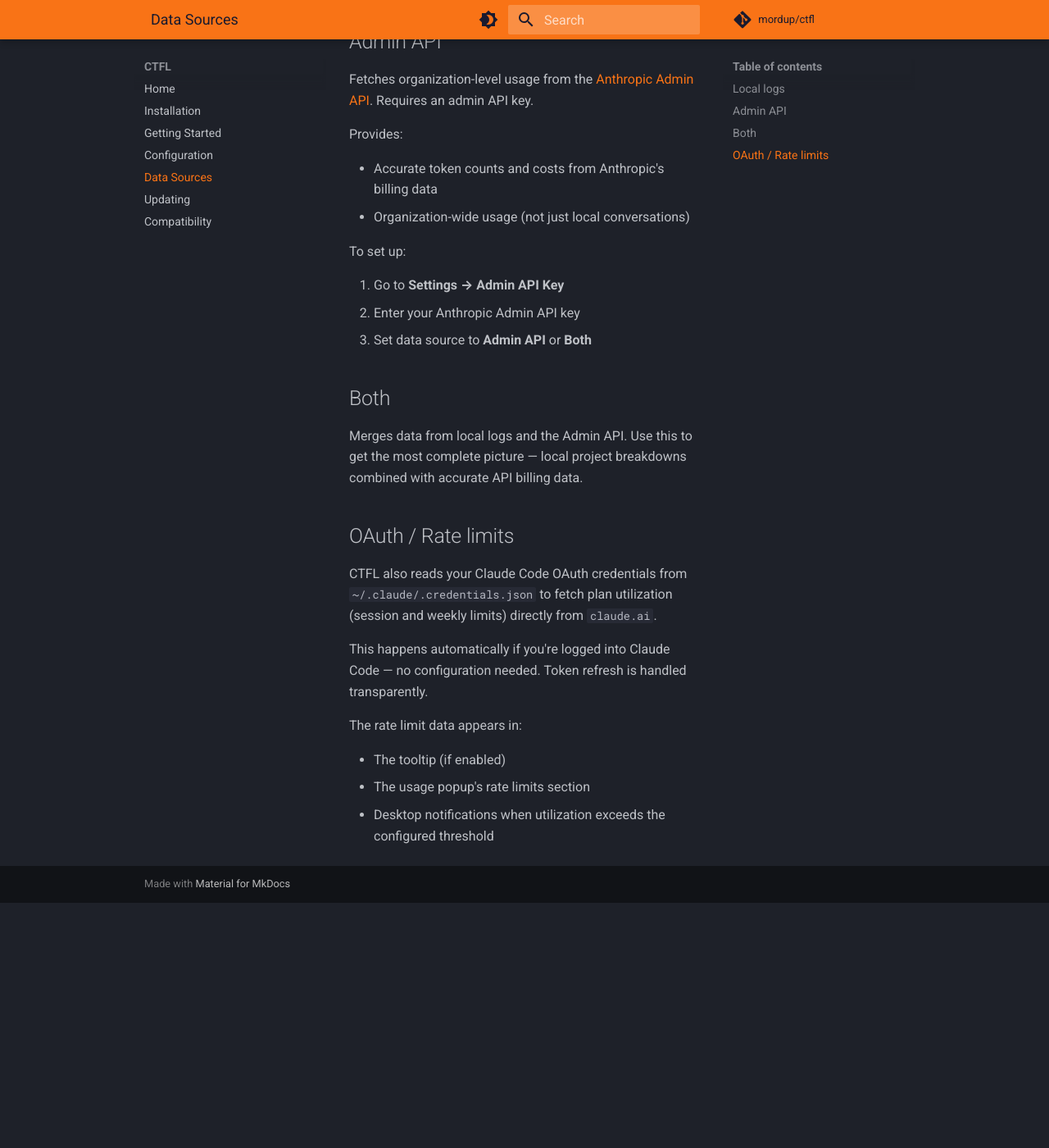
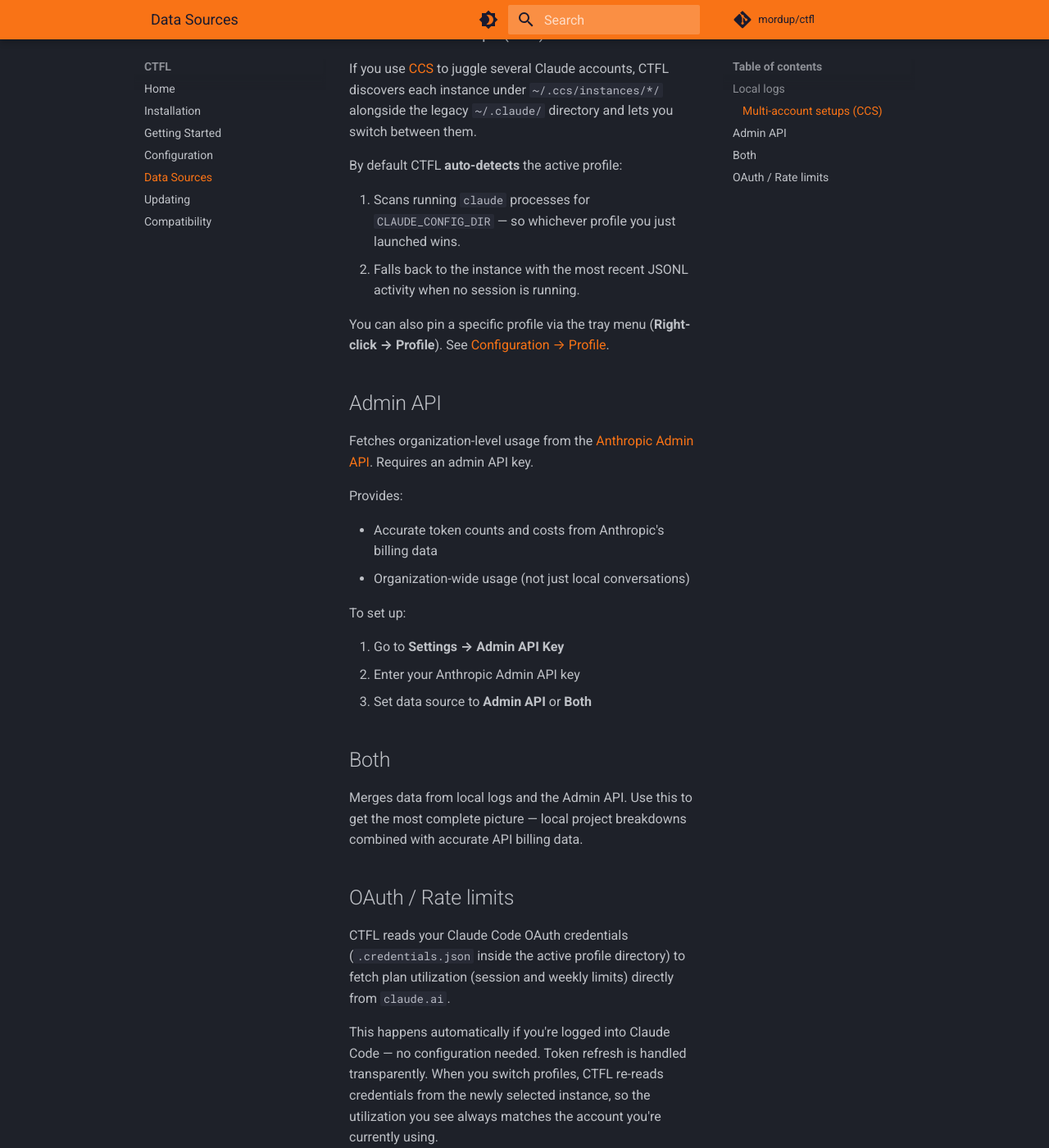
Before and after one commit to mordup/ctfl-docs, an MkDocs documentation site: the page built from docs/data-sources.md, in a window 1280 px wide and 1400 px high, scrolled down 556 px. Shown: the whole window at 82% size. Built offline with MkDocs 1.6.1 and Material for MkDocs 9.7.7, drawn with Linux system fonts in a browser that asks for light colours; comment, search, counter and statistics services are not loaded; before the commit the page ends 1657 px from its top, so only the background shows below that.

Commit message:
docs: document CCS multi-profile support

```diff
--- a/docs/data-sources.md
+++ b/docs/data-sources.md
@@ -11,6 +11,17 @@
 - Token counts (input/output) per conversation
 - Per-project and per-model breakdowns
 - Cost estimates (optional, based on public pricing)
+
+### Multi-account setups (CCS)
+
+If you use [CCS](https://github.com/kaitranntt/ccs) to juggle several Claude accounts, CTFL discovers each instance under `~/.ccs/instances/*/` alongside the legacy `~/.claude/` directory and lets you switch between them.
+
+By default CTFL **auto-detects** the active profile:
+
+1. Scans running `claude` processes for `CLAUDE_CONFIG_DIR` — so whichever profile you just launched wins.
+2. Falls back to the instance with the most recent JSONL activity when no session is running.
+
+You can also pin a specific profile via the tray menu (**Right-click → Profile**). See [Configuration → Profile](configuration.md#profile).
 
 ## Admin API
 
@@ -33,9 +44,9 @@
 
 ## OAuth / Rate limits
 
-CTFL also reads your Claude Code OAuth credentials from `~/.claude/.credentials.json` to fetch plan utilization (session and weekly limits) directly from `claude.ai`.
+CTFL reads your Claude Code OAuth credentials (`.credentials.json` inside the active profile directory) to fetch plan utilization (session and weekly limits) directly from `claude.ai`.
 
-This happens automatically if you're logged into Claude Code — no configuration needed. Token refresh is handled transparently.
+This happens automatically if you're logged into Claude Code — no configuration needed. Token refresh is handled transparently. When you switch profiles, CTFL re-reads credentials from the newly selected instance, so the utilization you see always matches the account you're currently using.
 
 The rate limit data appears in:
 
```
Also changed, not shown: docs/configuration.md (+14 -1 lines).
